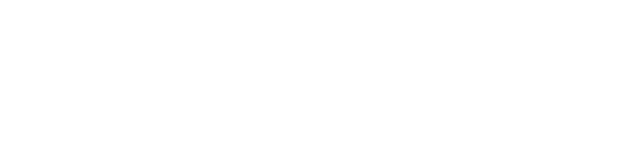
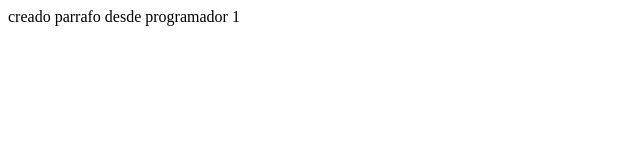
Before and after one commit to alejandromarcosvillaranalu-stack/prctica2, a plain HTML site: page index.html in a window 1280 px wide. Shown: the whole page, without its empty margins (0-640 px from the left). Drawn offline with Linux system fonts and the light colour scheme.

Commit message:
añado parrafo prog1

```diff
--- a/index.html
+++ b/index.html
@@ -4,4 +4,7 @@
 
         </title>
     <head>
+    <body>
+        <p>creado parrafo desde programador 1</p>
+    </body>
 <html>
```
